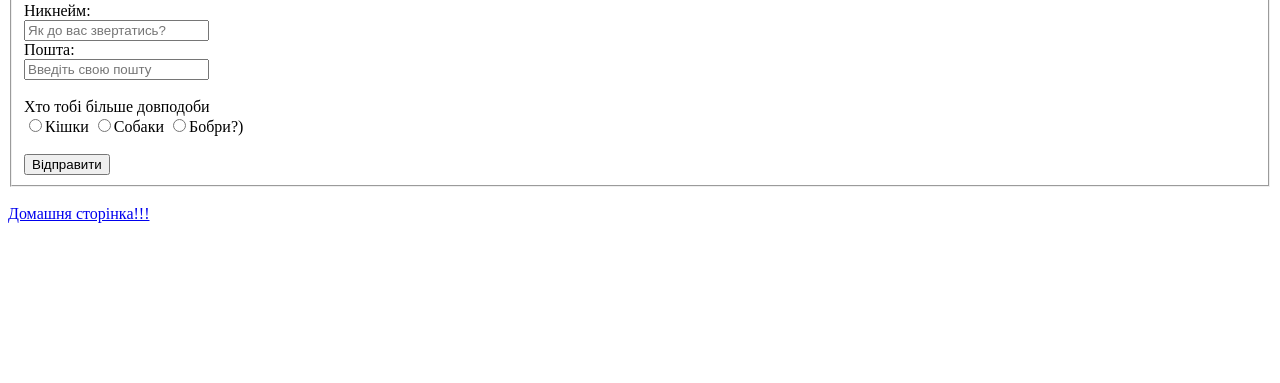
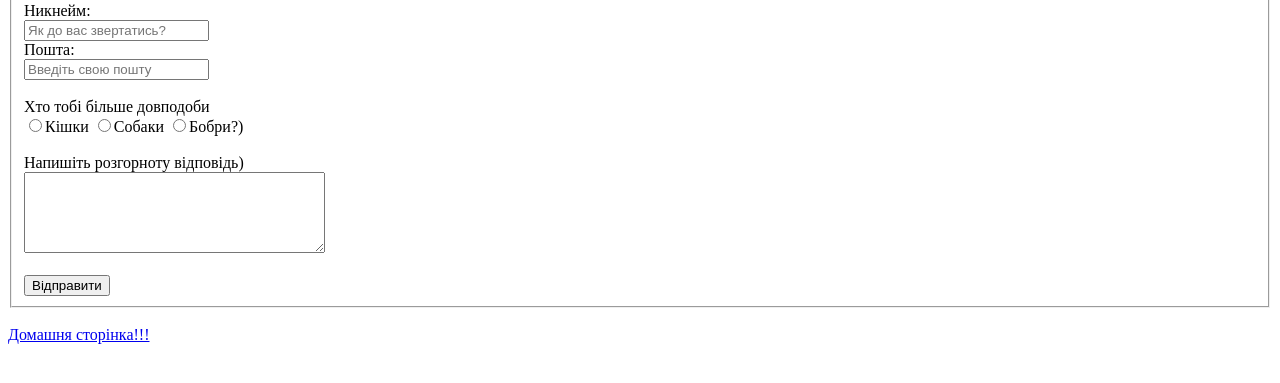
Before and after one commit to Marsylka/homework-html, a plain HTML site: page form.html in a window 1280 px wide. Shown: the part 101-484 px from the top of the page. Drawn offline with Linux system fonts and the light colour scheme.

Commit message:
add text area

```diff
--- a/form.html
+++ b/form.html
@@ -36,6 +36,10 @@
                     </label>
                     <br>
                     <br>
+                    <label>Напишіть розгорноту відповідь)</label><br>
+                     <textarea name="повідомлення"  cols="35" rows="5"></textarea><!--id=""-->
+                    <br>
+                    <br>
                     <input type="submit" name="Відправити" value="Відправити">
                 </fieldset>
         </section>
```
